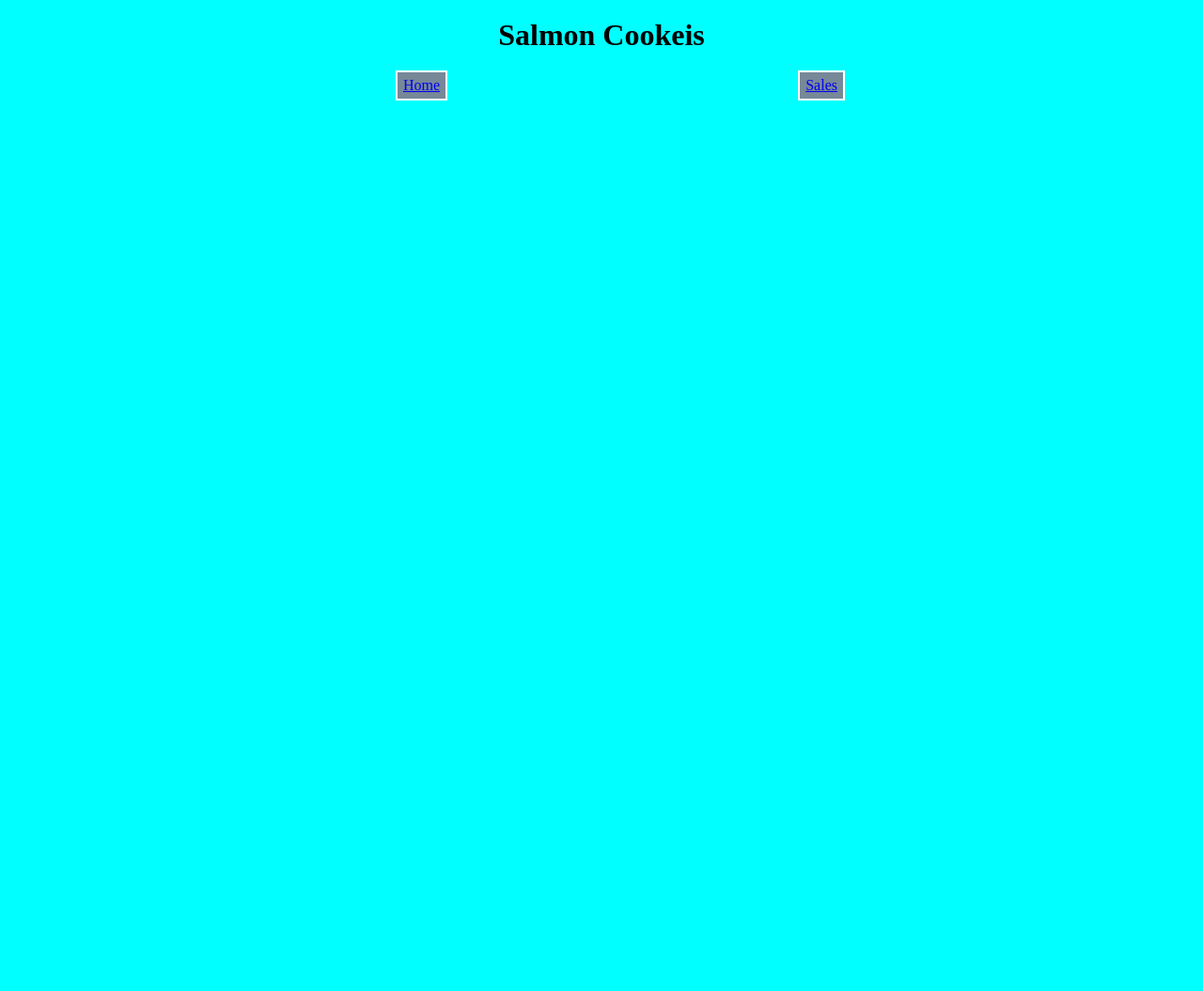
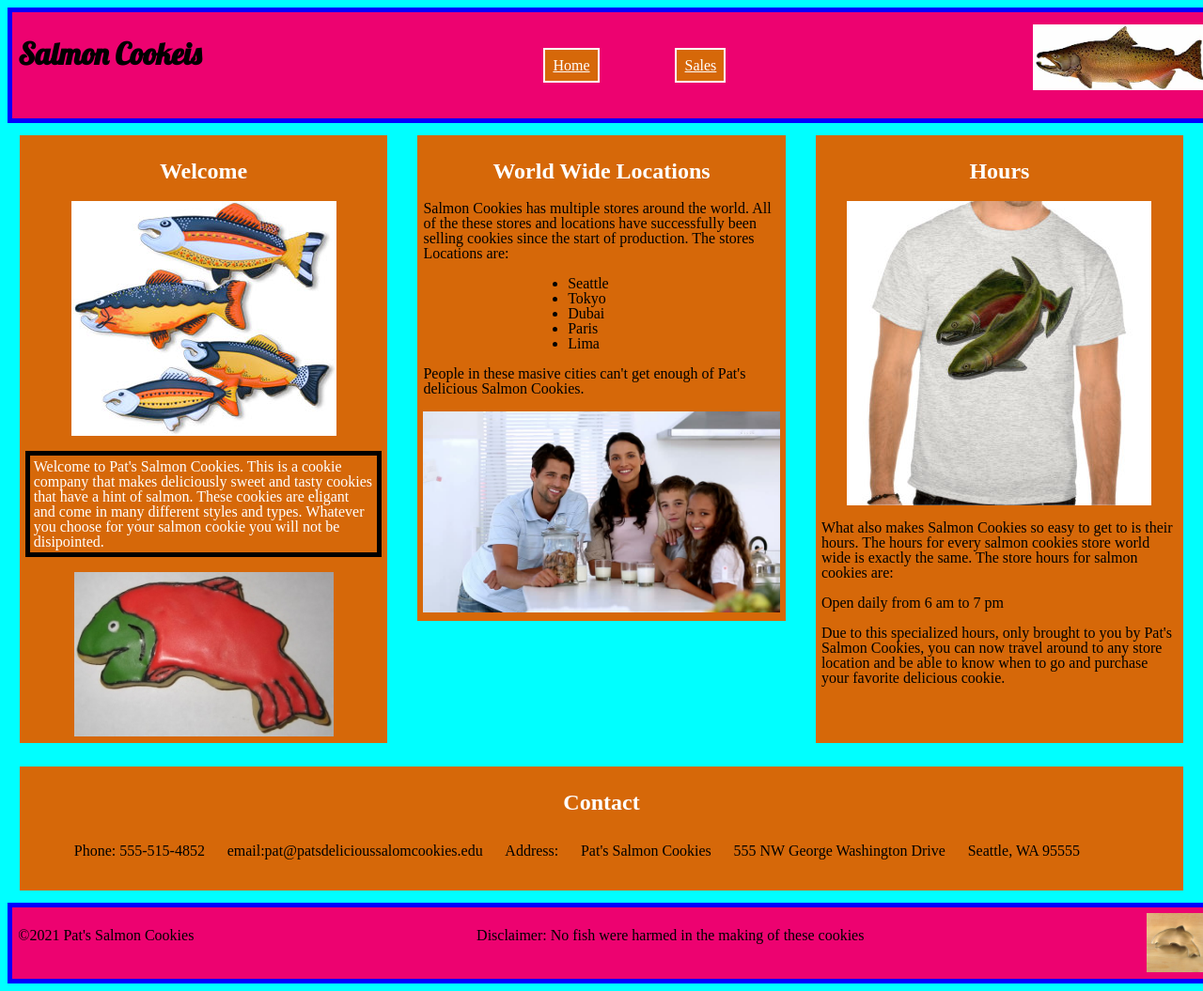
Before and after one commit to mummj/cookie-stand, a plain HTML site: page index.html in a window 1280 px wide. Shown: the whole page at 94% size. Before the commit the page ends 800 px from the top, so only its background shows below. Drawn offline with Linux system fonts and the light colour scheme; a web font is replaced by a local one.

Commit message:
created the style for salmon cookies index

```diff
--- a/index.html
+++ b/index.html
@@ -5,6 +5,7 @@
   <meta http-equiv="X-UA-Compatible" content="IE=edge">
   <meta name="viewport" content="width=device-width, initial-scale=1.0">
   <title>Salmon Cookies</title>
+  <link href="https://fonts.googleapis.com/css2?family=Lobster&family=Qahiri&display=swap" rel="stylesheet">
   <link rel="stylesheet" href="./style/reset.css">
   <link rel="stylesheet" href="./style/style.css">
 </head>
@@ -17,12 +18,55 @@
     <li><a href="sales.html">Sales</a></li>
   </ul>
 </nav>
+<img src="./images/assets/chinook.jpg">
   </header>
   <main>
-
+    <div>
+      <h2>Welcome</h2>
+      <img src="./images/assets/fish.jpg">
+      <p>
+        Welcome to Pat's Salmon Cookies. This is a cookie company that makes deliciously sweet and tasty cookies that have a hint of salmon. These cookies are eligant and come in many different styles and types. Whatever you choose for your salmon cookie you will not be disipointed.
+      </p>
+      <img src="./images/assets/frosted-cookie.jpg">
+    </div>
+<article id="location">
+  <h2>World Wide Locations</h2>
+  <p>
+    Salmon Cookies has multiple stores around the world. All of the these stores and locations have successfully been selling cookies since the start of production. The stores Locations are:
+    <ul>
+      <li>Seattle</li>
+      <li>Tokyo</li>
+      <li>Dubai</li>
+      <li>Paris</li>
+      <li>Lima</li>
+    </ul>
+    People in these masive cities can't get enough of Pat's delicious Salmon Cookies.
+  </p>
+  <img src="./images/assets/family.jpg">
+</article>
+<article id="hours">
+  <h2>Hours</h2>
+  <img src="images/assets/shirt.jpg">
+  <p>What also makes Salmon Cookies so easy to get to is their hours. The hours for every salmon cookies store world wide is exactly the same. The store hours for salmon cookies are:</p>
+  <p>Open daily from 6 am to 7 pm</p>
+  <p>Due to this specialized hours, only brought to you by Pat's Salmon Cookies, you can now travel around to any store location and be able to know when to go and purchase your favorite delicious cookie.</p>
+</article>
+<article id="contact">
+  <h2>Contact</h2>
+  <ul>
+  <li>Phone: 555-515-4852</li>
+  <li>email:pat@patsdelicioussalomcookies.edu</li>
+  <li>Address:</li>
+  <li>Pat's Salmon Cookies</li>
+  <li>555 NW George Washington Drive</li>
+  <li>Seattle, WA 95555</li>
+</ul>
+</article>
   </main>
   <footer>
-
+<p>&copy;2021 Pat's Salmon Cookies</p>
+  <p id="disclaimer">Disclaimer: No fish were harmed in the making of these cookies</p>
+<img src="images/assets/cutter.jpeg">
   </footer>
   <script src="./script/app.js"></script>
 </body>
--- a/style/style.css
+++ b/style/style.css
@@ -2,17 +2,118 @@ body{
   background-color:aqua;
 }
 
+header{
+  display:flex;
+  justify-content: space-between;
+  background-color: #ED0270;
+  border: solid 5px blue;
+  padding:0.5%;
+  width: 100%;
+  margin: 0;
+}
 h1{
+  font-family: lobster;
+}
+ul{
+  display: flex;
+}
+header ul li{
+  margin:20% 50%;
+  background-color: #D66809;
+  border: 2px white solid;
+  padding: 10%;
+}
+a {
+  color:white;
+}
+header > img{
+  height: 70px;
+  margin-left: 15%;
+  margin-top: 0.5%;
+  padding-left: 0.5%
+}
+main{
+  display: flex;
+  flex-wrap: wrap;
+  justify-content: space-between;
+}
+div{
+  background-color: #D66809;
+  margin:1%;
+  width:30%;
+  padding:0.5%;
+}
+h2{
   text-align: center;
+  color: white;
+}
+div > img{
+  display: block;
+  margin:auto;
+}
+div > p{
+  color: white;
+  border: solid black 5px;
+  padding: 1%;
+}
+#location{
+  background-color: #D66809;
+  margin:1%;
+  width:30%;
+  padding:0.5%;
+  height: 50%;
+}
+#location ul{
+  display: block;
+  list-style-type: disc;
+  margin-left: 30%;
 }
 
-ul {
+#location img{
+  width:100%;
+  vertical-align: baseline;
+}
+#hours{
+  background-color: #D66809;
+  margin:1%;
+  width:30%;
+  padding:0.5%;
+}
+#hours > img{
+  display:block;
+  margin: auto;
+}
+#contact{
+  flex-grow: 1;
+  justify-content: space-between;
+  background-color: #D66809;
+  margin:1%;
+  width:30%;
+  padding:0.5%;
+}
+#contact > ul > li{
+  padding:1%;
+}
+#address ul{
+  display:block;
+}
+footer{
   display: flex;
-  justify-content: space-evenly;
+  justify-content: space-between;
+  background-color: #ED0270;
+  border: solid 5px blue;
+  padding:0.5%;
+  width: 100%;
+  margin: 0;
 }
-
-ul li{
-  background-color: lightslategray;
-  border: 2px white solid;
-  padding: 0.5%;
+footer > img{
+  width:5%;
+  height:5%;
 }
+footer > p{
+  vertical-align: auto;
+}
+#disclaimer{
+  background-color: #ED0270;
+  border:none;
+}
```
Also changed, not shown: images/assets/chinook.jpg (added), images/assets/cutter.jpeg (added), images/assets/family.jpg (added), images/assets/fish.jpg (added), images/assets/frosted-cookie.jpg (added), images/assets/salmon.png (added), images/assets/shirt.jpg (added).
